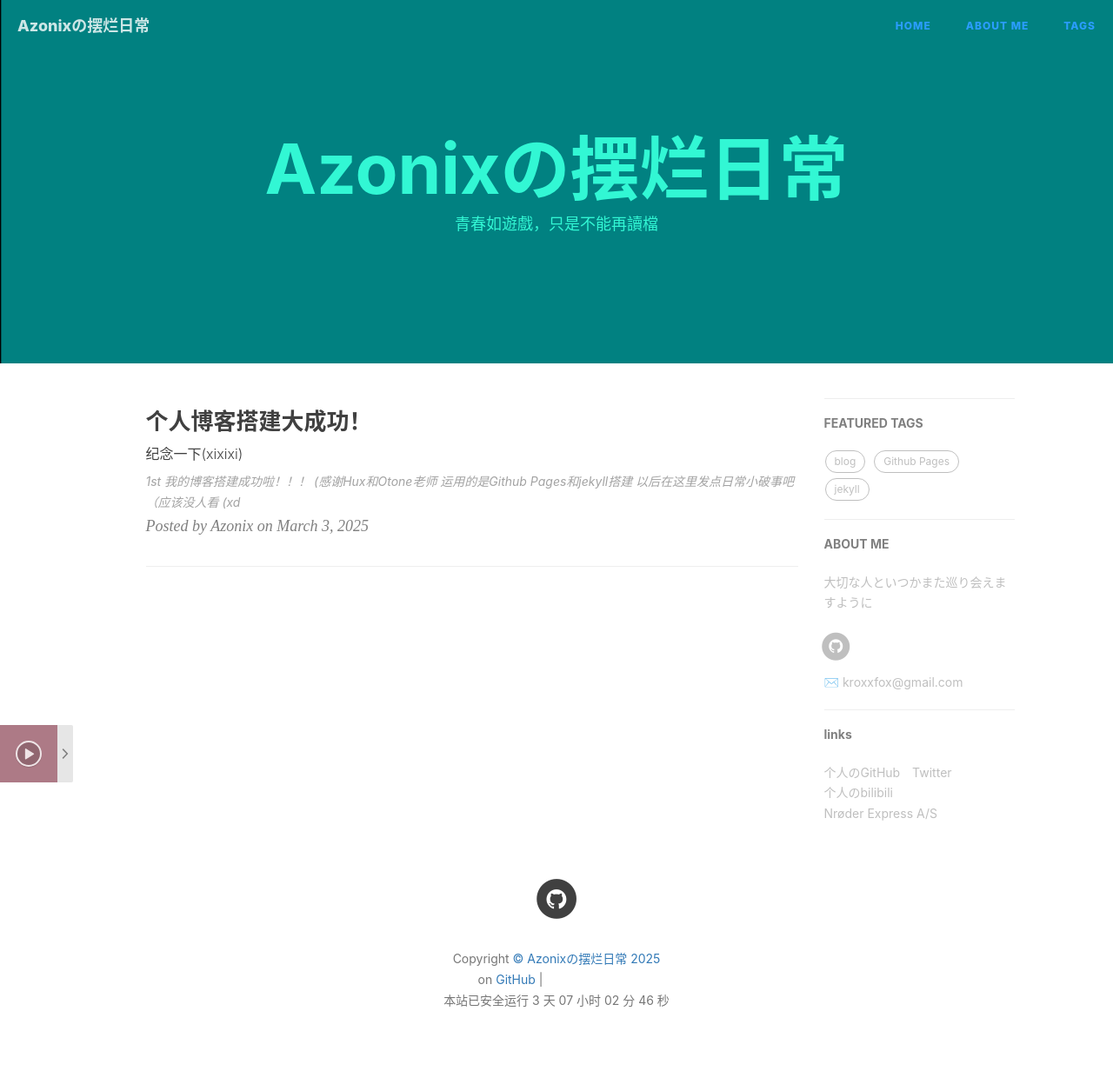
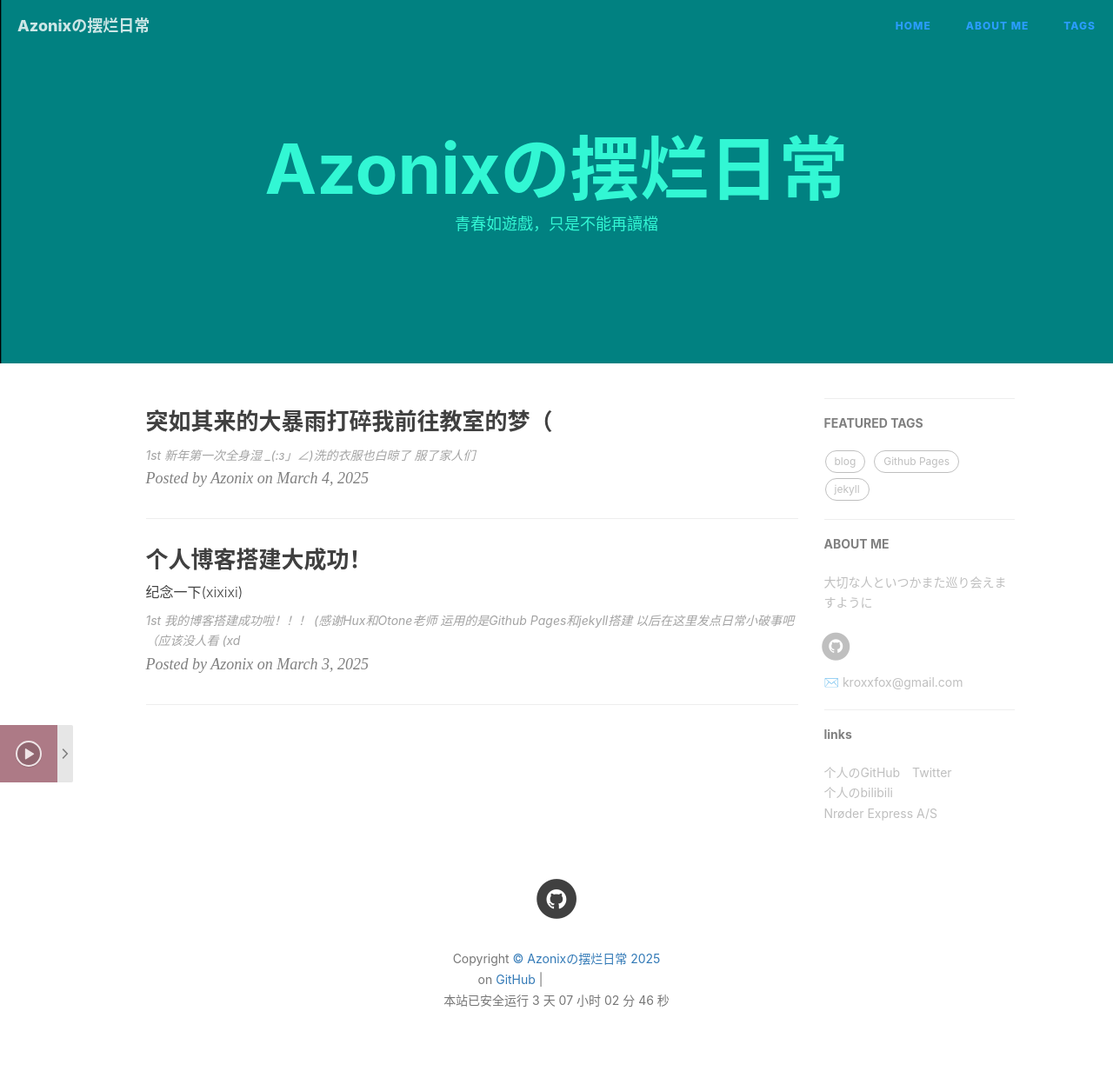
Before and after one commit to 1tonce/1tonce.github.io, a Jekyll site: the page built from index.html, in a window 1280 px wide. Shown: the whole page at 87% size. Built offline with Jekyll 4.4.1, drawn with Linux system fonts in a browser that asks for light colours; nearby versions of some CDN libraries; the list of posts is cut into pages by our own code; comment, search, counter and statistics services are not loaded; grey boxes are pictures that could not be loaded.

Commit message:
Update and rename 2025-03-04.md to 2025-03-04-1.md

```diff
--- a/_posts/2025-03-04.md
+++ b/_posts/2025-03-04-1.md
@@ -12,7 +12,7 @@
     - jekyll
 ---
 
-## 2st ##
+## 1st ##
 **新年第一次全身湿**
 
 _(:з」∠)洗的衣服也白晾了
```
